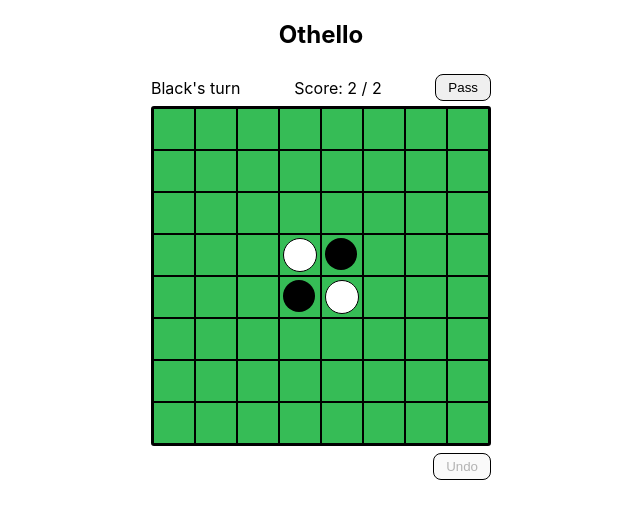
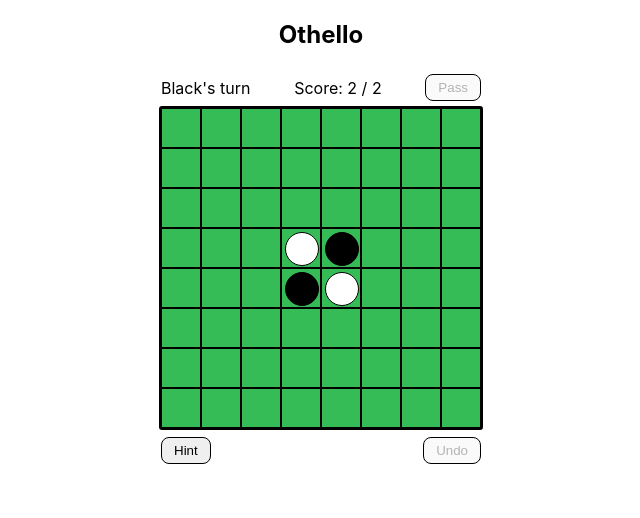
Before and after one commit to JonathanRys/othello, a React (Create React App) app: page / in a window 1280 px wide. Shown: the top 518 px of the page, without its empty margins (319-959 px from the left). Built offline with nearby package versions, Linux system fonts and the light colour scheme.

Commit message:
add hints

```diff
--- a/src/App.css
+++ b/src/App.css
@@ -13,7 +13,7 @@
     display: flex;
     justify-content: space-between;
     margin: 5px auto;
-    max-width: 340px;
+    max-width: 320px;
 }
 
 .button {
@@ -35,12 +35,14 @@
 .cell {
     background-color: #36bc56;
     border: 1px solid black;
+    box-sizing: border-box;
     display: inline-block;
     height: 40px;
     width: 40px;
 }
 
 .chip {
+    border: 1px solid black;
     border-radius: 50%;
     display: none;
     height: 32px;
@@ -54,7 +56,6 @@
 }
 
 .white {
-    border: 1px solid black;
     background-color: white;
     display: block;
 }
@@ -71,3 +72,7 @@
 .loser {
     color: red;
 }
+
+.show-hint .hint {
+    border: 2px solid goldenrod;
+}
--- a/src/App.js
+++ b/src/App.js
@@ -1,7 +1,8 @@
-import React, { useState } from "react";
+import React, { useState, useEffect, useCallback } from "react";
 import "./App.css";
 import Board from "./Board.js";
 
+/* Globals */
 const BLACK = false;
 const WHITE = true;
 
@@ -18,6 +19,7 @@ const startingGrid = [
 
 const startingScore = [2, 2];
 
+/* Helpers */
 const cloneBoard = board => {
   const newBoard = [];
   for (let i = 0; i < board[0].length; i++) {
@@ -29,6 +31,119 @@ const cloneBoard = board => {
   return newBoard;
 };
 
+const isOnBoard = (board, x, y) => {
+  return x >= 0 && y >= 0 && x < board[0].length && y < board.length;
+};
+
+const isSelf = (x, y) => x === 0 && y === 0;
+
+/* Scoring Functions */
+const findActiveNeighbors = (board, tile) => {
+  const activeTiles = [];
+  const availableTiles = [];
+
+  for (let i = -1; i < 2; i++) {
+    const x = tile.i + i;
+    for (let j = -1; j < 2; j++) {
+      const y = tile.j + j;
+      const neighbor = {
+        i: tile.i,
+        j: tile.j,
+        x: x,
+        y: y
+      };
+
+      if (isSelf(i, j) || !isOnBoard(board, x, y)) continue;
+
+      if (board[x][y] !== null) {
+        activeTiles.push(neighbor);
+      } else {
+        availableTiles.push(neighbor);
+      }
+    }
+  }
+
+  return {
+    neighbors: activeTiles,
+    available: availableTiles
+  };
+};
+
+const findDiscsInPlay = board => {
+  const neighbors = [];
+
+  for (let i = 0; i < board[0].length; i++) {
+    for (let j = 0; j < board.length; j++) {
+      if (isSelf(i, j)) continue;
+      if (board[i][j] !== null) {
+        neighbors.push({ i: i, j: j });
+      }
+    }
+  }
+  return neighbors;
+};
+
+const findFrontierDiscs = board => {
+  const discsInPlay = findDiscsInPlay(board);
+  const activeNeighbors = [];
+
+  for (let disc in discsInPlay) {
+    if (discsInPlay.hasOwnProperty(disc)) {
+      activeNeighbors.push(findActiveNeighbors(board, discsInPlay[disc]));
+    }
+  }
+  return activeNeighbors;
+};
+
+const getNumMoves = board => {
+  const frontierDiscs = findFrontierDiscs(board);
+
+  const legalMoves = frontierDiscs
+    .map(disc => {
+      const moves = {
+        true: [],
+        false: []
+      };
+
+      disc.available.forEach(tile => {
+        const myColor = board[tile.i][tile.j];
+
+        const diffI = tile.i - tile.x;
+        const diffJ = tile.j - tile.y;
+
+        let x = tile.i + diffI;
+        let y = tile.j + diffJ;
+
+        while (true) {
+          if (!isOnBoard(board, x, y) || board[x][y] === null) {
+            break;
+          } else if (board[x][y] === !myColor) {
+            moves[!myColor].push({ x: tile.x, y: tile.y });
+            break;
+          }
+          x += diffI;
+          y += diffJ;
+        }
+      });
+      return moves;
+    })
+    .reduce((acc, moves) => {
+      // convert these to forEach loops
+      for (let move in moves) {
+        if (moves.hasOwnProperty(move)) {
+          moves[move].forEach(spot => acc[move].push(spot));
+        }
+      }
+
+      return acc;
+    });
+  return legalMoves;
+};
+
+/****************************************
+ ********        Main App        ********
+ ****************************************/
+
 const App = () => {
   const [playersTurn, setPlayersTurn] = useState(BLACK);
   const [isLoading, setIsLoading] = useState(false);
@@ -36,6 +151,20 @@ const App = () => {
   const [boardMap, setBoardMap] = useState(cloneBoard(startingGrid));
   const [lastBoardMap, setLastBoardMap] = useState(null);
   const [gameOver, setGameOver] = useState(false);
+  const [hintClass, setHintClass] = useState("");
+  const [moves, setMoves] = useState([]);
+
+  useEffect(() => {
+    setIsLoading(false);
+  }, [boardMap]);
+
+  const memoMoves = useCallback(player => getNumMoves(boardMap)[player], [
+    boardMap
+  ]);
+
+  useEffect(() => {
+    setMoves(memoMoves(playersTurn));
+  }, [playersTurn, memoMoves]);
 
   const updateBoardMap = (x, y) => {
     const newBoardMap = boardMap;
@@ -46,10 +175,10 @@ const App = () => {
 
   const setLoading = name => {
     setIsLoading(name);
-    setTimeout(() => setIsLoading(false), 603);
+    return setTimeout(() => setIsLoading(false), 603);
   };
 
-  const flipChips = (x, y, paths) => {
+  const flipDiscs = (x, y, paths) => {
     paths.forEach(path => {
       let localX = +x + path.i;
       let localY = +y + path.j;
@@ -60,7 +189,10 @@ const App = () => {
           newScore[+playersTurn] += 1;
           newScore[+!playersTurn] -= 1;
           setScore(newScore);
-          if (newScore[+BLACK] + newScore[+WHITE] === 64) {
+          if (
+            newScore[+BLACK] + newScore[+WHITE] === 64 ||
+            !(memoMoves(playersTurn) || memoMoves(!playersTurn))
+          ) {
             // Somebody won
             setGameOver(true);
           }
@@ -73,22 +205,18 @@ const App = () => {
     });
   };
 
-  const isOnBoard = (x, y) => {
-    return x >= 0 && y >= 0 && x < boardMap[0].length && y < boardMap.length;
-  };
-
   const isValid = (x, y) => {
     const adjacentTiles = [];
+    // Exclude other elements and occupied tiles
     if ([x, y].includes(undefined) || boardMap[x][y] !== null) return false;
 
     for (let i = -1; i < 2; i++) {
       const testX = +x + i;
-
       for (let j = -1; j < 2; j++) {
         const testY = +y + j;
 
         if (
-          isOnBoard(testX, testY) &&
+          isOnBoard(boardMap, testX, testY) &&
           boardMap[testX][testY] === !playersTurn
         ) {
           // store adjacent opponent tiles
@@ -102,7 +230,10 @@ const App = () => {
       let localX = +x + tile.i;
       let localY = +y + tile.j;
       // Check for validity first
-      while (isOnBoard(localX, localY) && boardMap[localX][localY] !== null) {
+      while (
+        isOnBoard(boardMap, localX, localY) &&
+        boardMap[localX][localY] !== null
+      ) {
         if (boardMap[localX][localY] === playersTurn) {
           return true;
         }
@@ -138,13 +269,15 @@ const App = () => {
       newScore[+playersTurn] += 1;
       setScore(newScore);
 
-      // Flip the chips in between and cycle the turn
-      flipChips(x, y, validPaths);
+      // Flip the discs in between and cycle the turn
+      flipDiscs(x, y, validPaths);
       setPlayersTurn(!playersTurn);
+      setHintClass("");
     }
   };
 
   const handlePass = () => {
+    setHintClass("");
     if (gameOver) {
       setBoardMap(cloneBoard(startingGrid));
       setScore([...startingScore]);
@@ -158,13 +291,14 @@ const App = () => {
   };
 
   const handleUndo = () => {
+    setHintClass("");
     setLoading("undo");
     setBoardMap(lastBoardMap);
     setLastBoardMap(null);
     setPlayersTurn(!playersTurn);
   };
 
-  const getScore = player => {
+  const getPlayerScore = player => {
     const playerScore = score[+player];
     const opponentScore = score[+!player];
     if (gameOver) {
@@ -176,6 +310,10 @@ const App = () => {
     }
 
     return playerScore;
+  };
+
+  const showHint = () => {
+    setHintClass(" show-hint");
   };
 
   let gameStatus = playersTurn === BLACK ? "Black's turn" : "White's turn";
@@ -201,27 +339,38 @@ const App = () => {
     }
   }
 
+  /****************************************
+   ********      Render Block      ********
+   ****************************************/
+
   return (
-    <div className="App">
+    <div className={`App${hintClass}`}>
       <header className="header">Othello</header>
       <div className="panel">
         <div>{gameStatus}</div>
         <div>
           <span>Score: </span>
-          {getScore(BLACK)}
+          {getPlayerScore(BLACK)}
           <span> / </span>
-          {getScore(WHITE)}
+          {getPlayerScore(WHITE)}
         </div>
         <button
           className="button"
-          disabled={isLoading === "pass"}
+          disabled={isLoading === "pass" || memoMoves(playersTurn).length}
           onClick={handlePass}
         >
           {gameOver ? "New Game" : "Pass"}
         </button>
       </div>
-      <Board map={boardMap} onClick={handleClick} />
-      <div className="panel right">
+      <Board map={boardMap} moves={moves} onClick={handleClick} />
+      <div className="panel">
+        <button
+          className="button"
+          disabled={isLoading === "hint"}
+          onClick={showHint}
+        >
+          Hint
+        </button>
         <button
           className="button"
           disabled={lastBoardMap === null || isLoading === "undo"}
--- a/src/Board.js
+++ b/src/Board.js
@@ -17,7 +17,18 @@ const Board = props => {
         color = "white";
       }
 
-      row.push(<Cell x={i} y={j} key={`cell-${i}${j}`} color={color} />);
+      const isMove = props.moves.filter(move => move.x === i && move.y === j);
+      const hintClass = isMove.length ? " hint" : "";
+
+      row.push(
+        <Cell
+          x={i}
+          y={j}
+          key={`cell-${i}${j}`}
+          className={hintClass}
+          color={color}
+        />
+      );
     }
     board.push(
       React.createElement("div", { key: `row-${i}`, className: "row" }, row)
--- a/src/Cell.js
+++ b/src/Cell.js
@@ -2,7 +2,7 @@ import React from "react";
 
 const Cell = props => {
   return (
-    <div x={props.x} y={props.y} className="cell">
+    <div x={props.x} y={props.y} className={`cell${props.className}`}>
       <div className={`chip ${props.color}`} />
     </div>
   );
```
